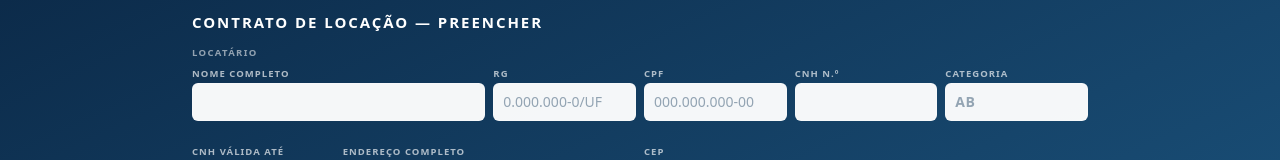
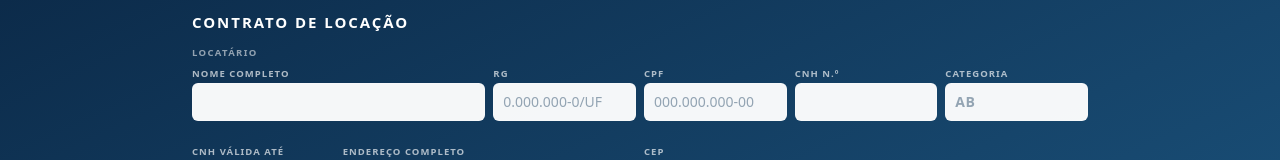
Before and after one commit to DrWictorHenrique/Gerador-Contrato, a plain HTML site: page index.html in a window 1280 px wide. Shown: the top 160 px of the page. Drawn offline with Linux system fonts and the light colour scheme.

Commit message:
Update index.html

```diff
--- a/index.html
+++ b/index.html
@@ -127,7 +127,7 @@
 
 <div class="barra">
  <div class="barra-int">
-  <div class="marca"><h1>Contrato de locação — preencher</h1></div>
+  <div class="marca"><h1>Contrato de locação</h1></div>
 
   <div class="grupo">
     <h2>Locatário</h2>
```
